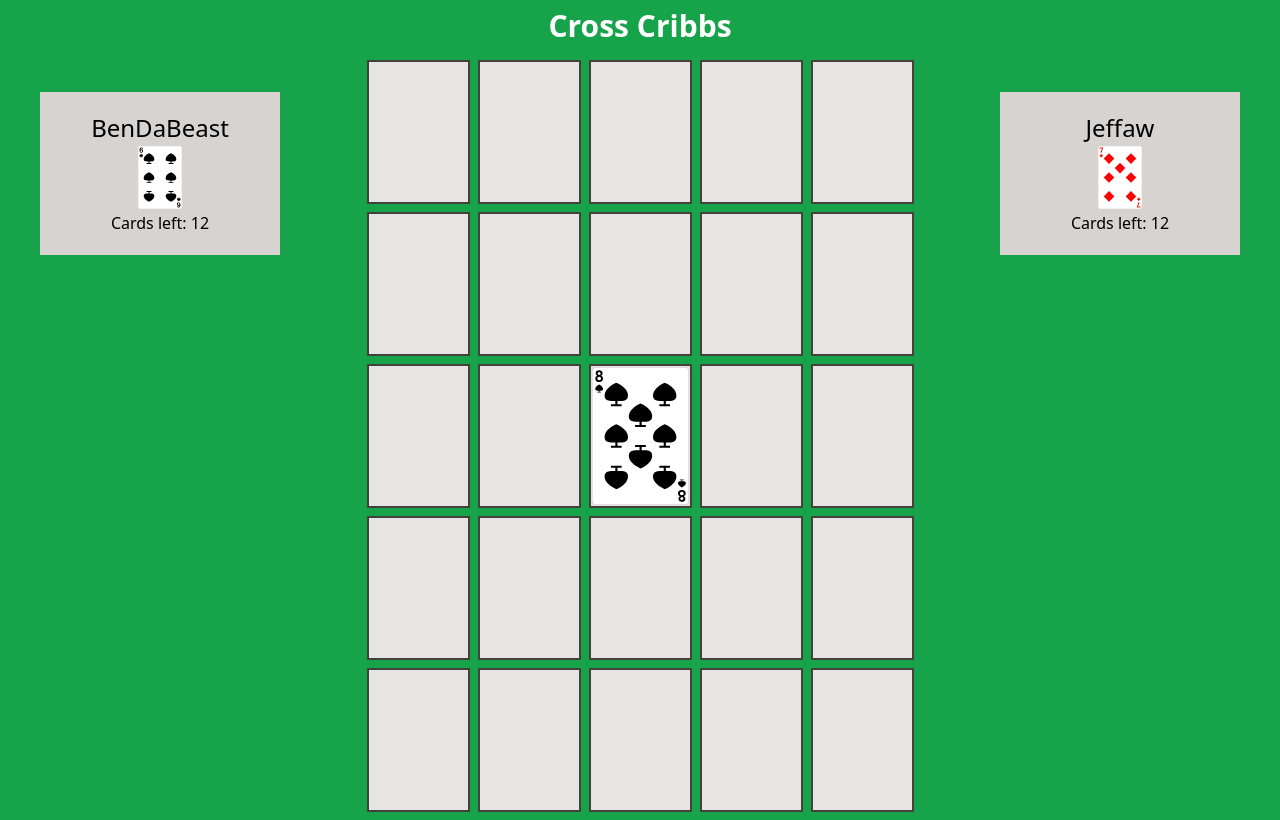
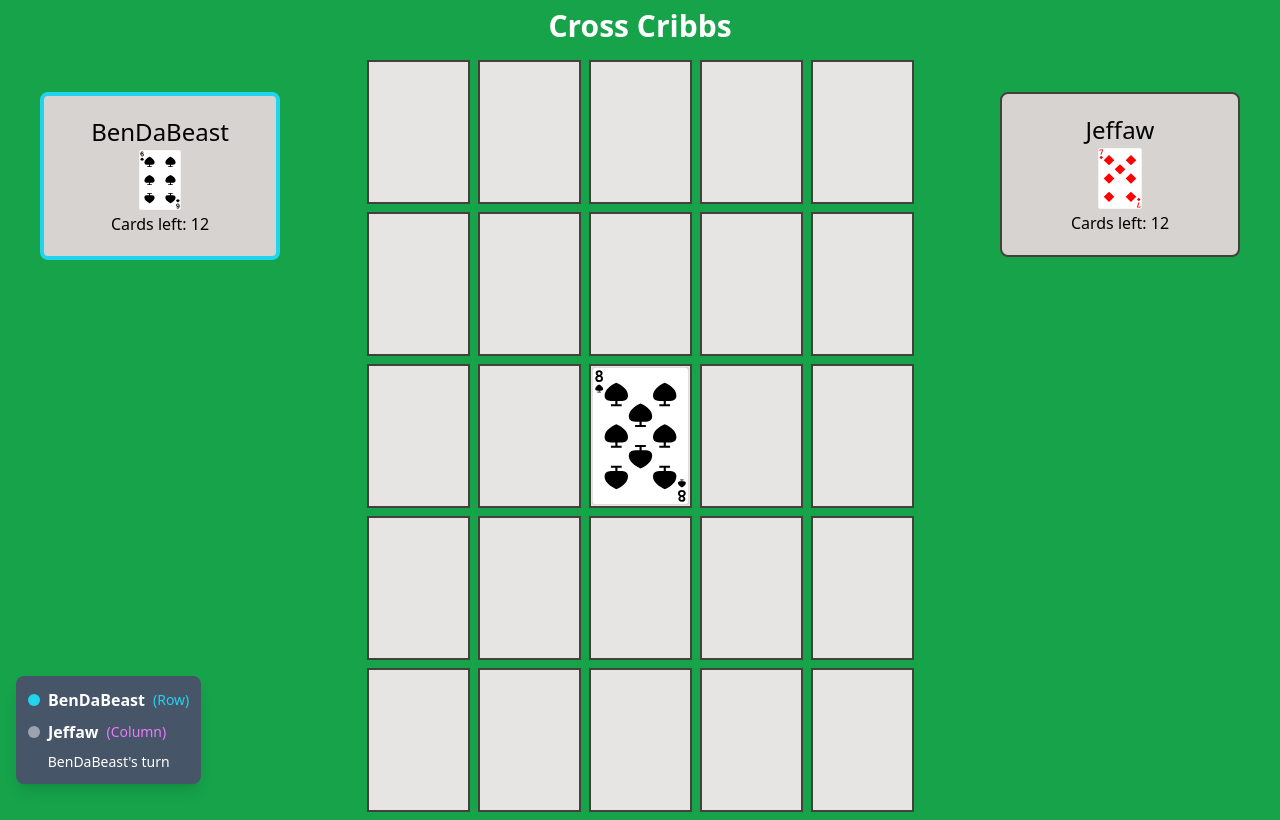
Before and after one commit to jefaw/crosscribb, a Next.js app: page / in a window 1280 px wide. Built offline with nearby package versions, Linux system fonts and the light colour scheme.

Commit message:
Add TurnIndicator component to display current player's turn; refactor Player component to use dynamic player names and enhance styling with active state indication.

```diff
--- a/src/app/ui/Game.js
+++ b/src/app/ui/Game.js
@@ -5,6 +5,7 @@ import Player from "./Player";
 import useCribbs from "../hooks/useCribbs";
 import RoundScore from "./RoundScore";
 import GameOver from "./GameOver";
+import TurnIndicator from "./TurnIndicator";
 
 export default function Game() {
   const {
@@ -23,6 +24,9 @@ export default function Game() {
     resetGame
   } = useCribbs();
 
+  const player1Name = "BenDaBeast";
+  const player2Name = "Jeffaw";
+
   return (
     /*
     Game Layout:
@@ -33,13 +37,13 @@ export default function Game() {
     <>
       <div className="flex flex-col xl:flex-row relative">
         <div className="w-100 xl:w-1/4">
-          <Player name="BenDaBeast" num={1} hand={hand1} turn={turn} />
+          <Player name={player1Name} num={1} hand={hand1} turn={turn} />
         </div>
         <div className="w-100 xl:w-1/2">
           <Board board={board} selectedCard={selectedCard} playCard={playCard} />
         </div>
         <div className="w-100 xl:w-1/4">
-          <Player name="Jeffaw" num={2} hand={hand2} turn={turn} />
+          <Player name={player2Name} num={2} hand={hand2} turn={turn} />
         </div>
         {roundScoreVisible && !gameOver && (
           <RoundScore nextRound={nextRound} roundScores={roundScores} totalScores={totalScores} />
@@ -47,6 +51,13 @@ export default function Game() {
         {gameOver && (
           <GameOver winner={winner} totalScores={totalScores} resetGame={resetGame} />
         )}
+        {!gameOver && (
+          <TurnIndicator
+            turn={turn}
+            player1Name={player1Name}
+            player2Name={player2Name}
+          />
+        )}
       </div>
     </>
   );
--- a/src/app/ui/Player.js
+++ b/src/app/ui/Player.js
@@ -1,3 +1,10 @@
+/*
+- Shows player's name
+- Displays current top card
+- Shows number of cards remaining
+- Handles card selection and drag events
+*/
+
 export default function Player(props) {
   // hand = props.hand
   const { name, num, hand, turn } = props;
@@ -31,10 +38,14 @@ export default function Player(props) {
     />
   );
 
+  const isActive = num === turn;
+  const borderColor = num === 1 ? 'border-cyan-400' : 'border-fuchsia-400';
+  const borderStyle = isActive ? `border-4 ${borderColor}` : 'border-2 border-stone-700';
+
   return (
     <>
-      <div className="flex flex-col justify-center bg-stone-300 m-10 py-5" onDragStart={handleDragStart}>
-        <h1 className="text-center text-2xl ">{name}</h1>
+      <div className={`flex flex-col justify-center bg-stone-300 m-10 py-5 rounded-lg ${borderStyle} transition-all duration-300`} onDragStart={handleDragStart}>
+        <h1 className="text-center text-2xl">{name}</h1>
         {card ? displayCard : displayCardBack}
       </div>
     </>
--- /dev/null
+++ b/src/app/ui/TurnIndicator.js
@@ -0,0 +1,19 @@
+export default function TurnIndicator({ turn, player1Name, player2Name }) {
+  return (
+    <div className="fixed bottom-4 left-4 bg-slate-600 text-white p-3 rounded-lg shadow-lg">
+      <div className="flex items-center space-x-2">
+        <div className={`w-3 h-3 rounded-full ${turn === 1 ? 'bg-cyan-400' : 'bg-gray-400'}`}></div>
+        <span className="font-bold">{player1Name}</span>
+        <span className="text-cyan-400 text-sm">(Row)</span>
+      </div>
+      <div className="flex items-center space-x-2 mt-2">
+        <div className={`w-3 h-3 rounded-full ${turn === 2 ? 'bg-fuchsia-400' : 'bg-gray-400'}`}></div>
+        <span className="font-bold">{player2Name}</span>
+        <span className="text-fuchsia-400 text-sm">(Column)</span>
+      </div>
+      <div className="mt-2 text-sm text-center">
+        {turn === 1 ? `${player1Name}'s turn` : `${player2Name}'s turn`}
+      </div>
+    </div>
+  );
+}
```
